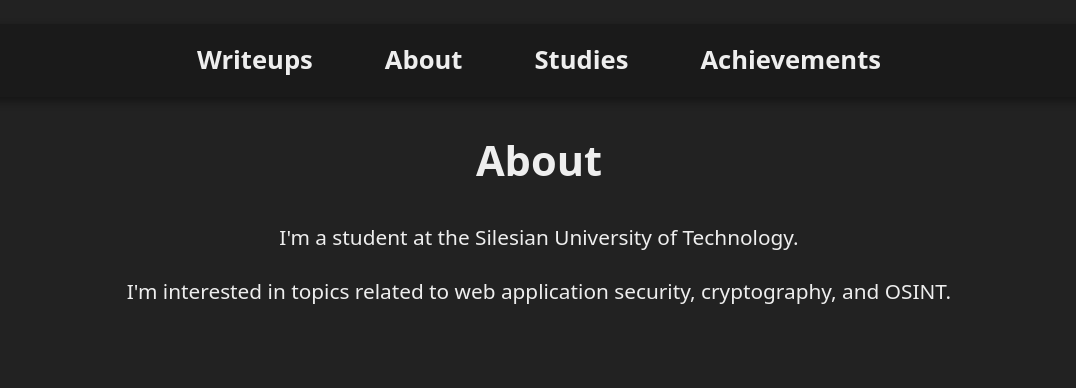
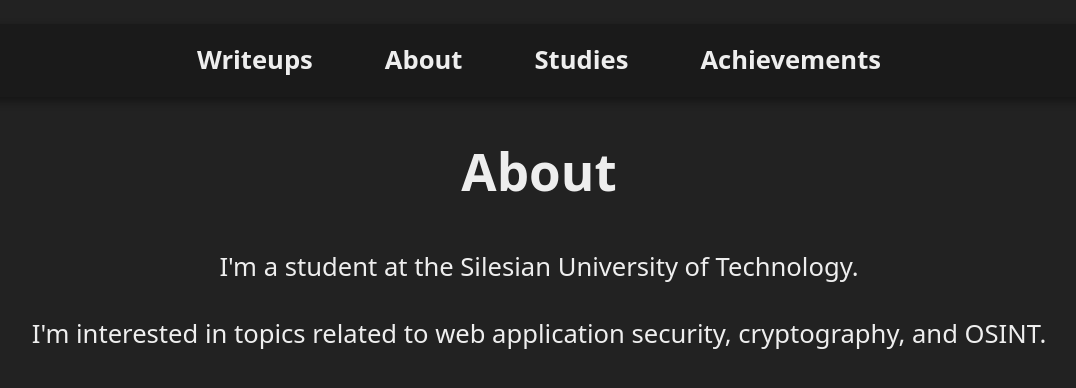
Before and after one commit to mrb3d1/mrb3d1.github.io, a Jekyll site: the page built from index.md, in a window 1280 px wide. Shown: the top 388 px of the page, without its empty margins (101-1177 px from the left). Built offline with Jekyll 4.4.1, drawn with Linux system fonts in a browser that asks for light colours.

Commit message:
Update style.css

```diff
--- a/assets/style.css
+++ b/assets/style.css
@@ -2,7 +2,7 @@
   background-color: #222;
   color: #eee;
   font-family: system-ui, sans-serif;
-  font-size: clamp(1rem, 2vw, 1.3rem);
+  font-size: clamp(1.1rem, 2.5vw, 1.6rem);
   line-height: 1.6;
   padding: 1.5rem;
   margin: 0;
```
